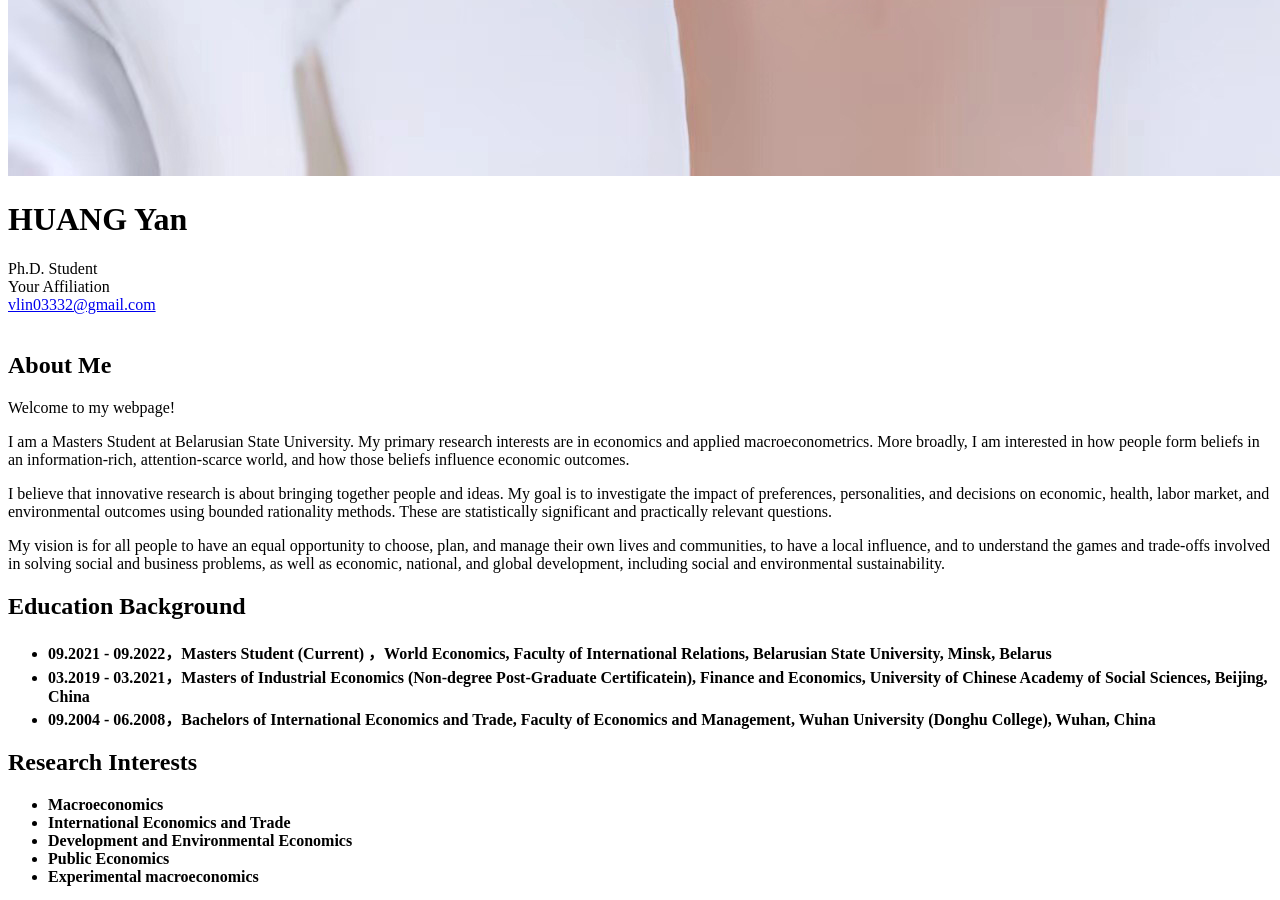
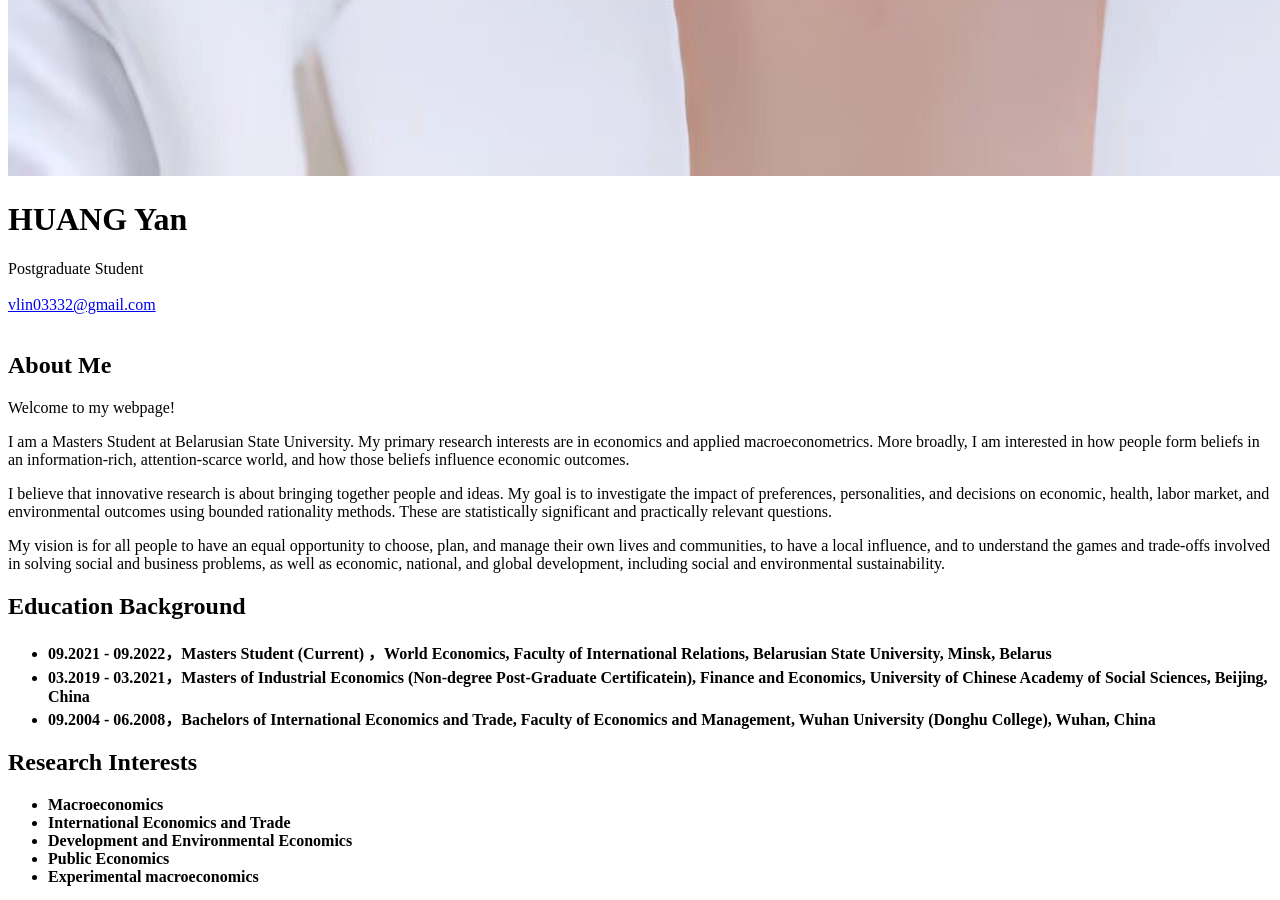
Before and after one commit to huangyan211/HuangYan, a Jekyll site: the page built from index.md, in a window 1280 px wide and 900 px high, scrolled down 2336 px. Built offline with Jekyll 4.4.1, drawn with Linux system fonts in a browser that asks for light colours; nearby versions of some CDN libraries; a style sheet for code colours, icons or effects is not loaded; our own code applies the rules of GitHub Pages for plain Markdown files.

Commit message:
Update _config.yml

```diff
--- a/_config.yml
+++ b/_config.yml
@@ -1,13 +1,13 @@
 title: HUANG Yan
-position: Ph.D. Student
-affiliation: Your Affiliation
+position: Postgraduate Student
+affiliation:
 email: <a href="mailto:vlin03332@gmail.com">vlin03332@gmail.com</a>
-keywords: minimal academic
+keywords: HUANG Yan' CV
 
 avatar: ./assets/img/profilephoto.jpg
 google_analytics: UA-111540567-4
 favicon: ./assets/img/favicon.png
 favicon_dark: ./assets/img/favicon-dark.png
-description: The Minimal Light is a simple and elegant jekyll theme for academic personal homepage.
-canonical: https://minimal-light.yyliu.net/
-remote_theme: yaoyao-liu/minimal-light
+description: The Minimal Light is a simple and elegant HUANG YAN for academic personal homepage.
+canonical: https://huangyan211.github.io/HuangYan/
+remote_theme: https://huangyan211.github.io/HuangYan
```
